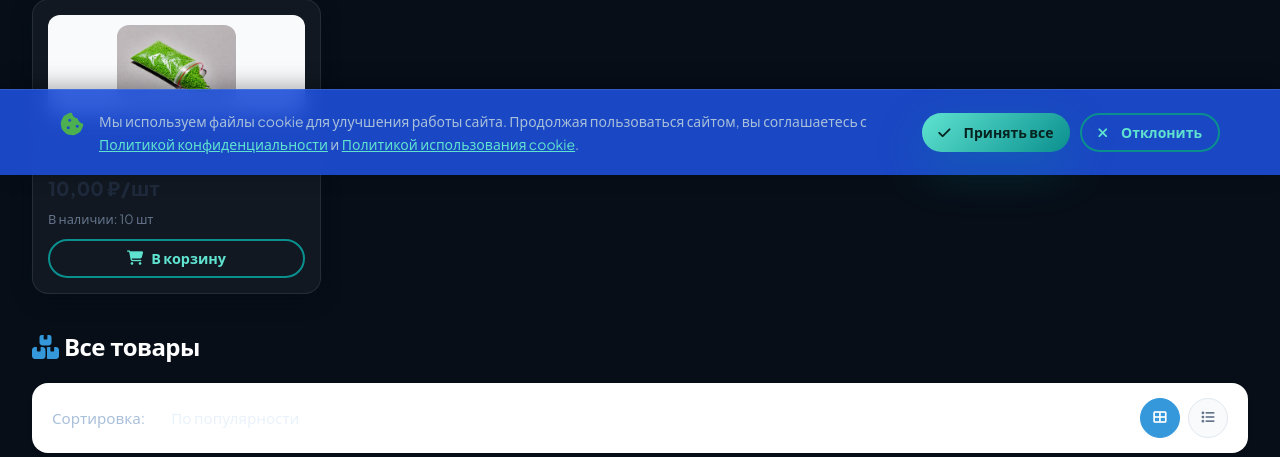
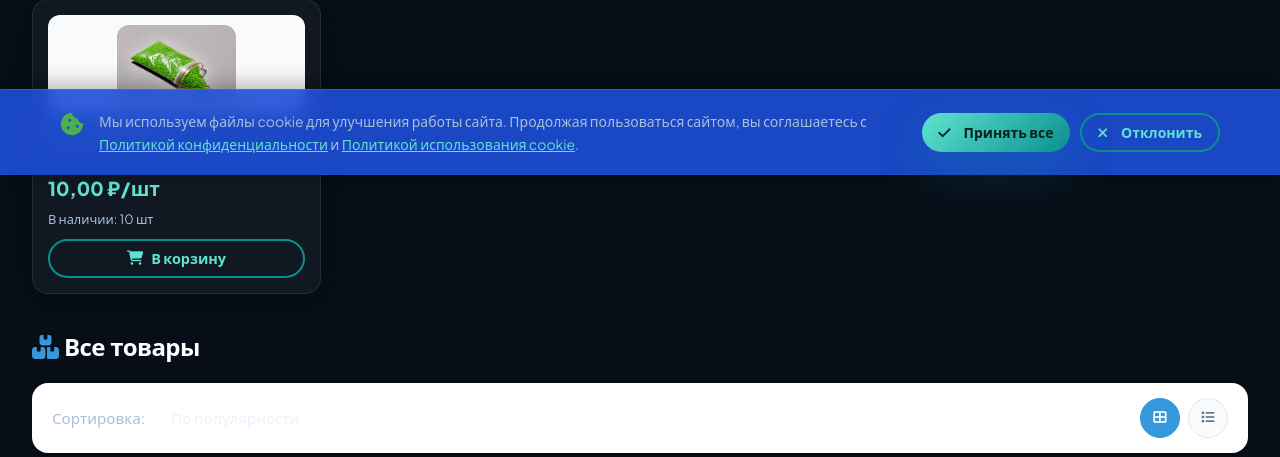
Before and after one commit to eabazunov-afk/zippaket-optom, a PHP site: page /katalog_zip_paketov/katalog.php in a window 1280 px wide. Shown: the part 625-1082 px from the top of the page. Run offline with PHP 8.4, Linux system fonts and the light colour scheme; tables that the repository leaves empty hold one stand-in row (values such as "Sample post"); some libraries are stand-ins or nearby versions.

Commit message:
Невидимый текст на других страницах: каталог + мобильное меню
Проверил все страницы Playwright-сканом на тот же класс проблемы.
Главная (data-reveal/home.js) уже починена; на остальных нашёл два места,
где текст сливался с фоном:

1) Каталог (.compact-card): .compact-name/.compact-price/.compact-stock
   наследовали тёмный премиум-токен --pm-text на затемнённой карточке →
   тёмный текст на тёмном фоне (названия товаров почти не читались).
   Фикс в shop-dark.css: ремап текстовых токенов премиума (--pm-text,
   --pm-text-muted, --pm-border) под body.zlock + явные цвета compact-*.

2) Мобильное меню (.mobile-contacts): панель контактов осталась со светлым
   фоном var(--gray-100), а текст уже светлый → невидимо при открытии меню
   на мобильном. Фикс в site-premium.css: тёмный фон панели + светлый текст.

Проверка Playwright: каталог (desktop) — застрявших/низкоконтрастных нет;
мобильное меню — контраст контактов 9 → 179-222.
Прочее (.step-number opacity:0.2 на «с логотипом») — это намеренный
водяной-знак нумерации шагов, не баг.

```diff
--- a/www/css/shop-dark.css
+++ b/www/css/shop-dark.css
@@ -11,6 +11,21 @@ body.zlock .catalog-section,
 body.zlock .catalog-header-section,
 body.zlock .catalog-page,
 body.zlock section { background: transparent; }
+
+/* Каталог/товар/корзина наследуют премиум-токены (--pm-*), но их текстовые цвета
+   тёмные (рассчитаны на светлые карточки). На тёмном фоне body.zlock текст,
+   завязанный на --pm-text (напр. .compact-name, .compact-stock), сливался с
+   тёмной карточкой. Ремапим текстовые токены премиума под тёмную тему — это
+   чинит весь наследуемый текст разом, а не точечно. */
+body.zlock {
+    --pm-text: var(--z-text);
+    --pm-text-muted: var(--z-text-2);
+    --pm-border: var(--z-hairline);
+}
+/* Каталог — компактные карточки: явные цвета (на случай инлайнов/специфичности) */
+body.zlock .compact-name { color: #fff !important; }
+body.zlock .compact-price { color: var(--z-mint) !important; }
+body.zlock .compact-stock { color: var(--z-text-2) !important; }
 
 /* Заголовки/текст */
 /* Единая премиум-типографика на страницах магазина (убираем разнобой с Inter).
--- a/www/css/site-premium.css
+++ b/www/css/site-premium.css
@@ -122,8 +122,11 @@ body.zlock .legal-req b { color: #fff; }
 .mobile-menu-header { border-bottom: 1px solid var(--z-hairline); }
 .mobile-nav-link { color: var(--z-text-2); }
 .mobile-nav-link i { color: var(--z-mint); }
+.mobile-contacts { background: var(--z-surface); border: 1px solid var(--z-hairline); }
 .mobile-contact-item { color: var(--z-text-2); }
 .mobile-contact-item a, .mobile-contact-item strong { color: var(--z-text); }
+.mobile-contact-item span { color: var(--z-text-2); }
+.mobile-contact-item i { color: var(--z-mint); }
 
 /* ===== ОБЩИЙ ФУТЕР (единый тёмный) ===== */
 .main-footer {
```
